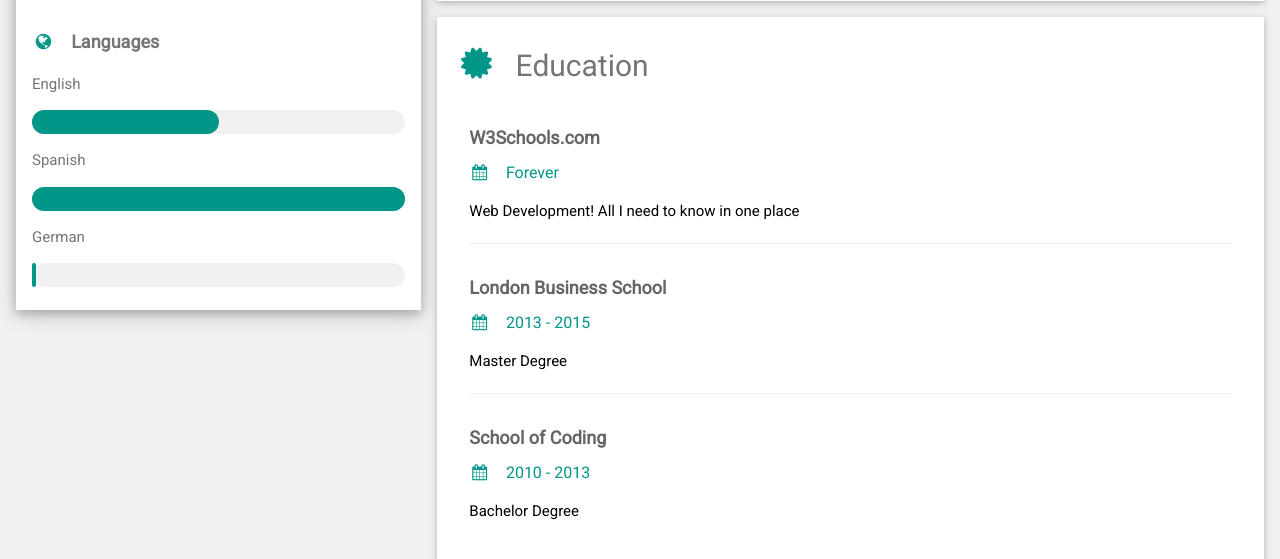
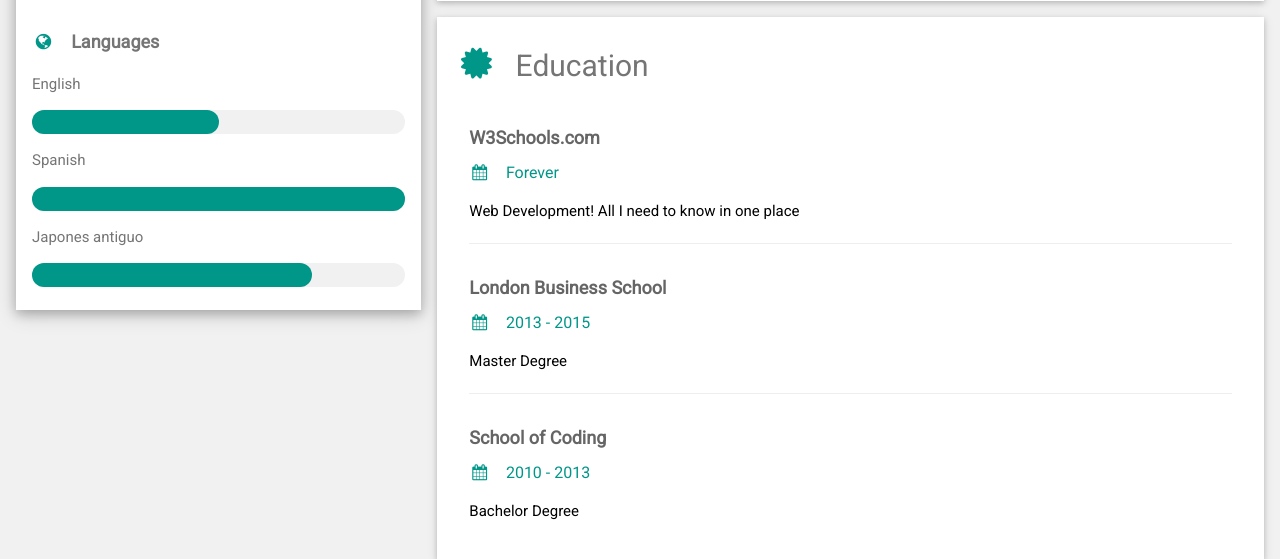
Before and after one commit to antonio-gabriel-gonzalez-casado/daw_django_docker, a Django app: template app/templates/students/ddg.html in a window 1280 px wide. Shown: the part 603-1162 px from the top of the page. Run offline with Django 3.2, Linux system fonts and the light colour scheme; the template is opened without the code that fills it, so the values that code supplies are empty.

Commit message:
Ficha DDG

```diff
--- a/app/templates/students/ddg.html
+++ b/app/templates/students/ddg.html
@@ -42,9 +42,9 @@
         <div class="w3-light-grey w3-round-xlarge">
           <div class="w3-round-xlarge w3-teal" style="height:24px;width:100%"></div>
         </div>
-        <p>German</p>
+        <p>Japones antiguo</p>
         <div class="w3-light-grey w3-round-xlarge">
-          <div class="w3-round-xlarge w3-teal" style="height:24px;width:1%"></div>
+          <div class="w3-round-xlarge w3-teal" style="height:24px;width:75%"></div>
         </div>
         <br>
       </div>
```
